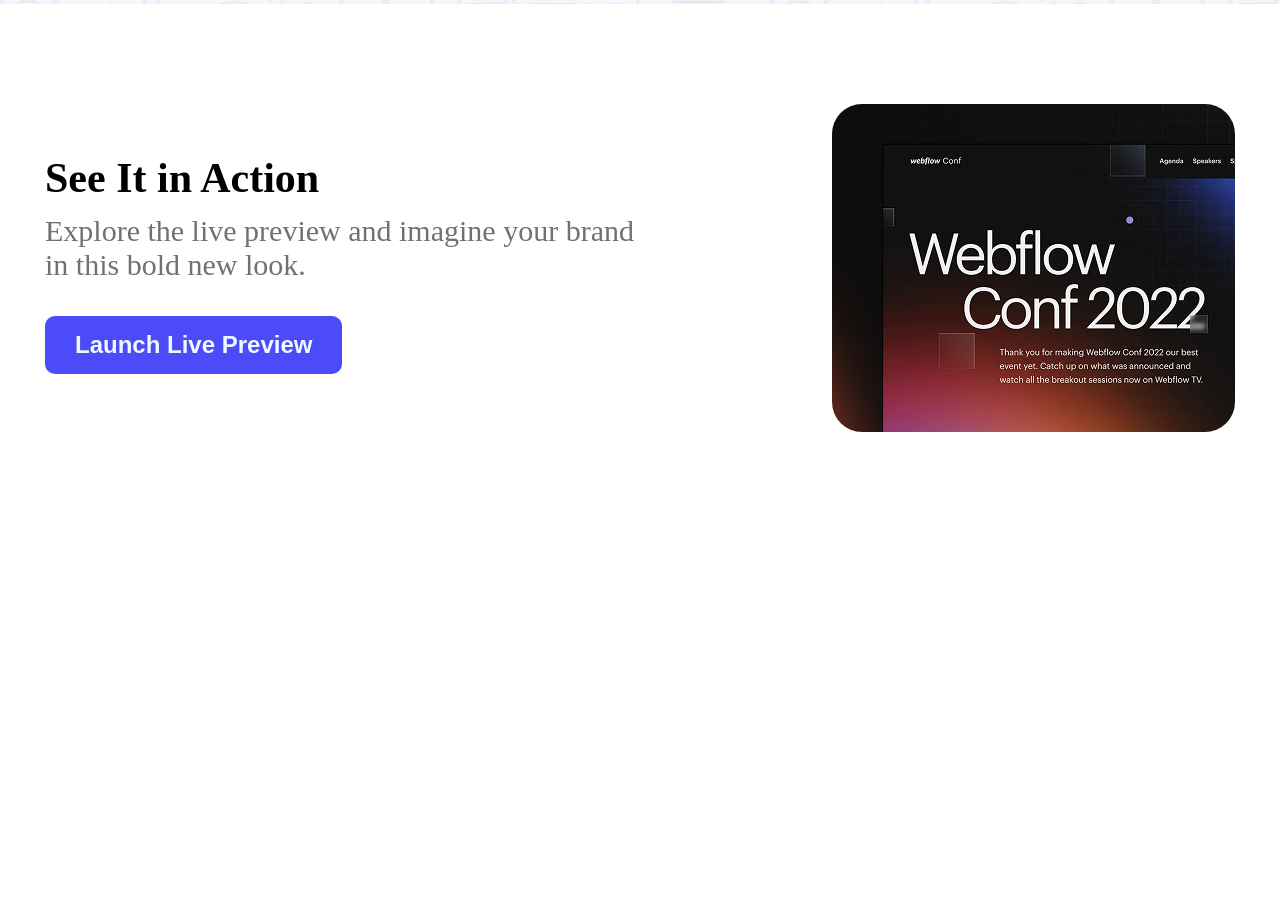
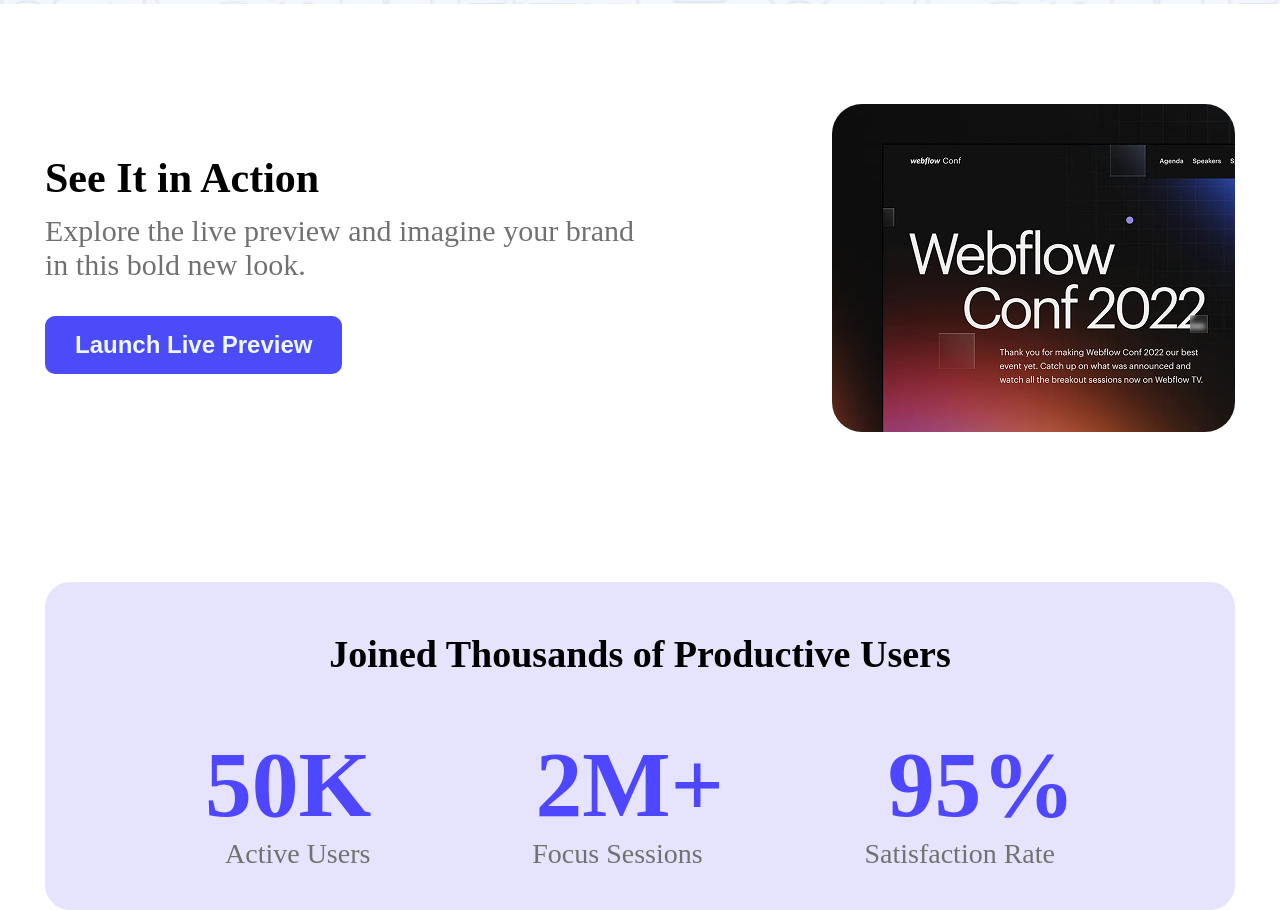
Before and after one commit to mdsakibsikder1200/first-module-assainment, a plain HTML site: page index.html in a window 1280 px wide. Shown: the part 694-1604 px from the top of the page. Before the commit the page ends 1126 px from the top, so only its background shows below. Drawn offline with Linux system fonts and the light colour scheme.

Commit message:
added join part

```diff
--- a/index.html
+++ b/index.html
@@ -29,6 +29,28 @@
           <button>Launch Live Preview</button>
         </div>
       <img src="image/wc-mini.png" alt="">
+        </div>
+  </section>
+ <!-- join part part 3rd -->
+
+  <section>
+    <div class="join_parrent">
+      <div class="join_second">
+        <h2>Joined Thousands of Productive Users</h2>
+      </div>
+      <div class="join_third">
+        <h3>50K</h3>
+        <h3>2M+</h3>
+        <h3>95%</h3>
+      </div>
+      <div class="join_p">
+          <p>Active Users</p>
+          <p>Focus Sessions</p>
+          <p>Satisfaction Rate</p>
+      </div>
+
+    </div>
+  </section>
 
 </body>
 </html>
```
